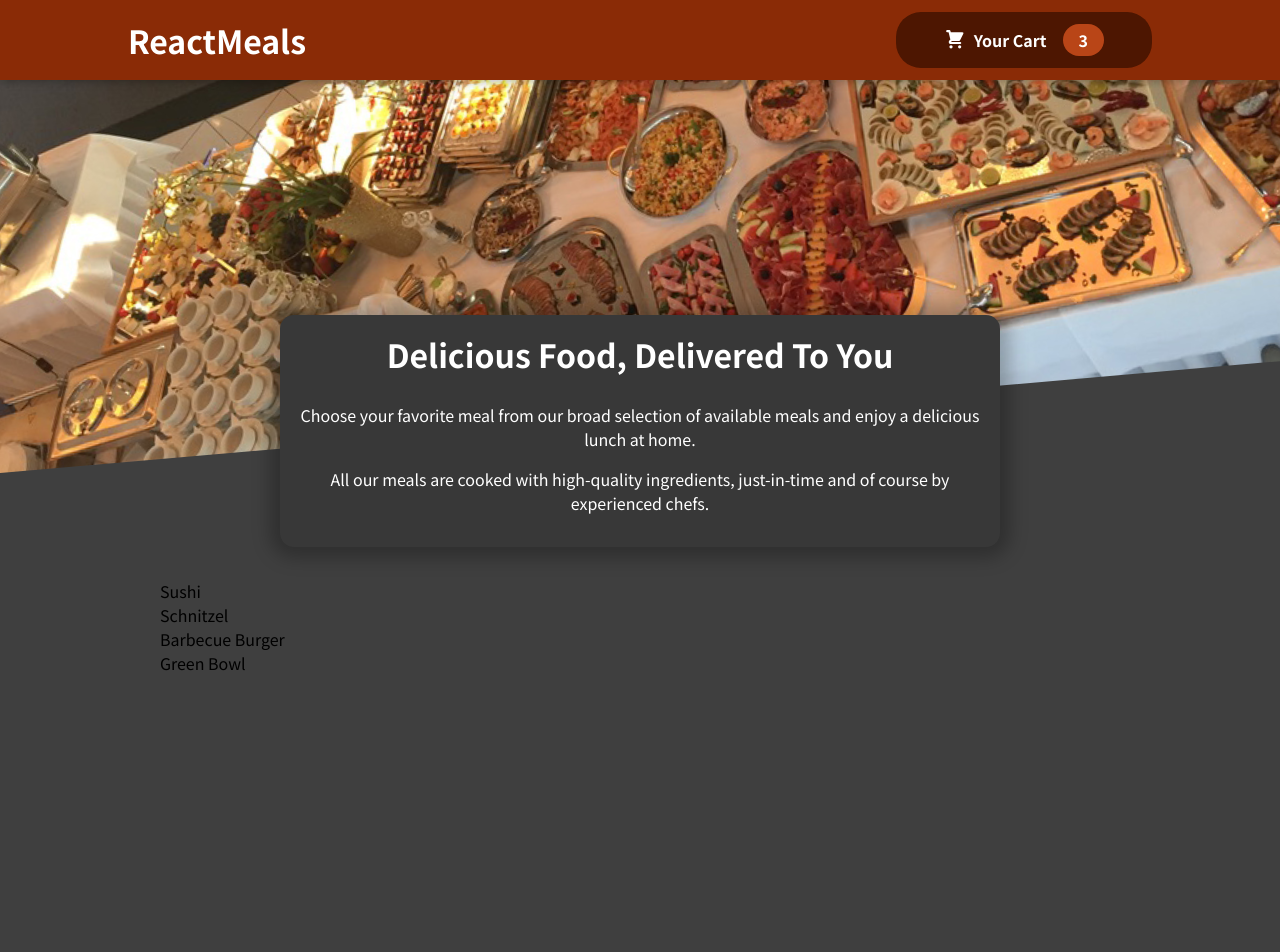
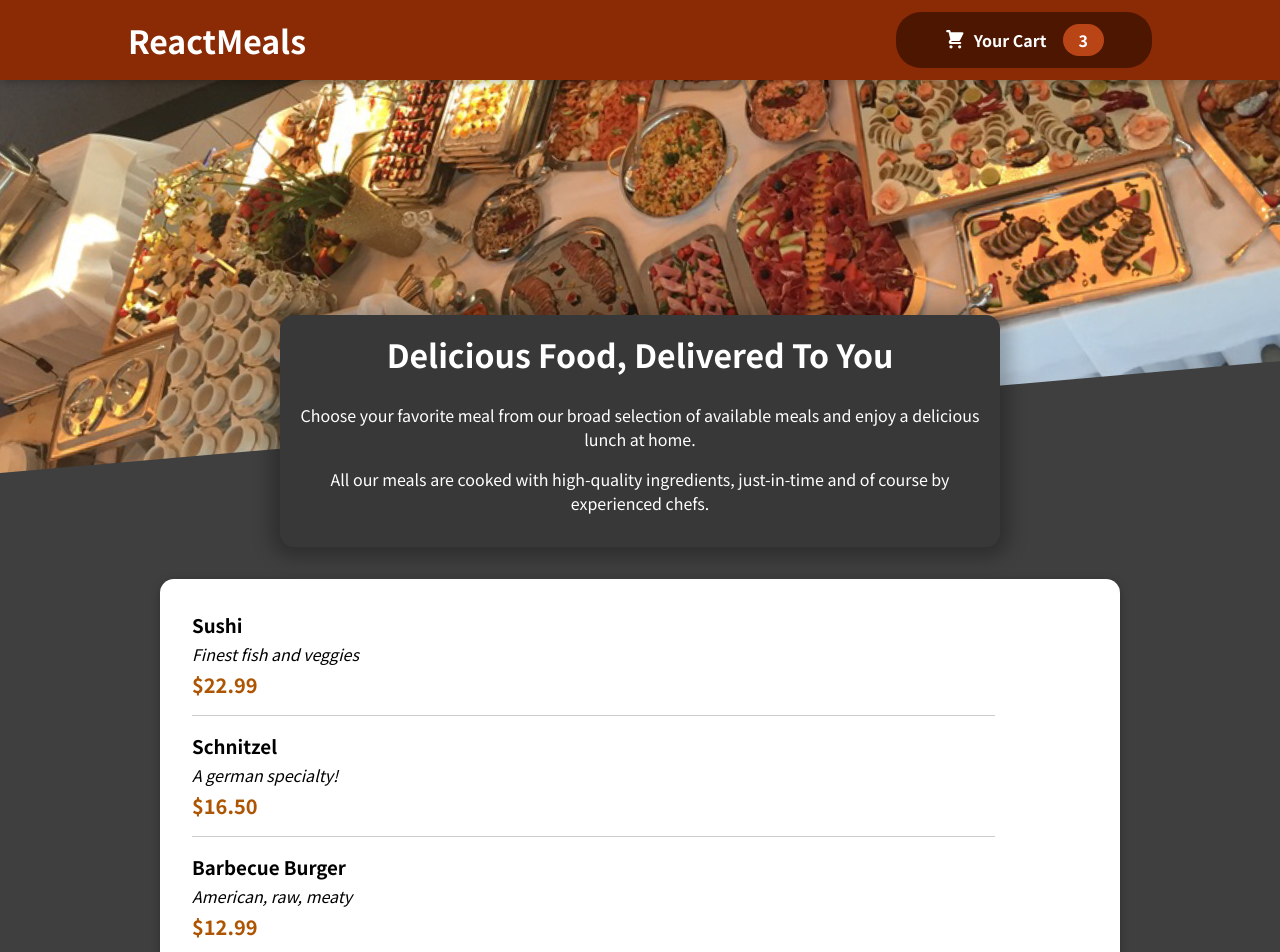
Before and after one commit to lkagan/food-order, a React (Create React App) app: page / in a window 1280 px wide. Shown: the top 952 px of the page. Before the commit the page ends 800 px from the top, so only its background shows below. Built offline with nearby package versions, Linux system fonts and the light colour scheme.

Commit message:
Food list styling

```diff
--- a/src/components/Meals/AvailableMeals.js
+++ b/src/components/Meals/AvailableMeals.js
@@ -1,4 +1,6 @@
 import classes from "./AvailableMeals.module.css";
+import Card from "../UI/Card";
+import MealItem from "./MealItem/MealItem";
 
 const DUMMY_MEALS = [
     {
@@ -28,17 +30,19 @@
 ];
 
 const AvailableMeals = () => {
-   const mealsList = DUMMY_MEALS.map(meal => <li>{meal.name}</li>);
+    const mealsList = DUMMY_MEALS.map(
+        meal => <MealItem key={meal.id}
+                          name={meal.name}
+                          description={meal.description}
+                          price={meal.price}/>);
 
-   return (
-       <section className={classes.meals}>
-           <ul>
-               <ul className={classes.meals}>
-                   {mealsList}
-               </ul>
-           </ul>
-       </section>
-   )
+    return (
+        <section className={classes.meals}>
+            <Card>
+                <ul className={classes.meals}> {mealsList} </ul>
+            </Card>
+        </section>
+    )
 }
 
 export default AvailableMeals;
--- /dev/null
+++ b/src/components/Meals/MealItem/MealItem.js
@@ -0,0 +1,17 @@
+import classes from './MealItem.module.css';
+
+const MealItem = props => {
+    const price = `$${props.price.toFixed(2)}`;
+
+    return <li className={classes.meal}>
+        <div>
+            <h3>{props.name}</h3>
+            <div className={classes.description}>{props.description}</div>
+            <div className={classes.price}>{price}</div>
+        </div>
+        <div>
+        </div>
+    </li>
+}
+
+export default MealItem;
--- /dev/null
+++ b/src/components/Meals/MealItem/MealItem.module.css
@@ -0,0 +1,22 @@
+.meal {
+    display: flex;
+    justify-content: space-between;
+    margin: 1rem;
+    padding-bottom: 1rem;
+    border-bottom: 1px solid #ccc;
+}
+
+.meal h3 {
+    margin: 0 0 0.25rem 0;
+}
+
+.description {
+    font-style: italic;
+}
+
+.price {
+    margin-top: 0.25rem;
+    font-weight: bold;
+    color: #ad5502;
+    font-size: 1.25rem;
+}
--- /dev/null
+++ b/src/components/UI/Card.js
@@ -0,0 +1,6 @@
+import classes from './Card.module.css';
+const Card = (props) => {
+    return <div className={classes.card}>{props.children}</div>
+}
+
+export default Card;
--- /dev/null
+++ b/src/components/UI/Card.module.css
@@ -0,0 +1,6 @@
+.card {
+    padding: 1rem;
+    box-shadow: 0 2px 8px rgba(0, 0, 0, 0.25);
+    border-radius: 14px;
+    background-color: white;
+}
```
Also changed, not shown: src/components/Meals/MealItem/MealItemForm.js (added).
